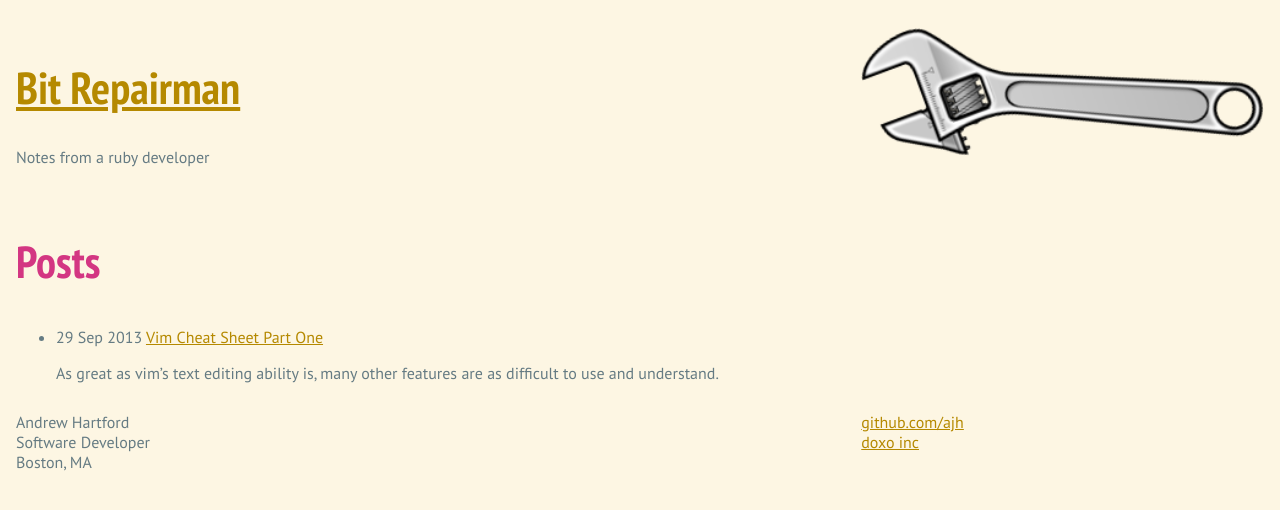
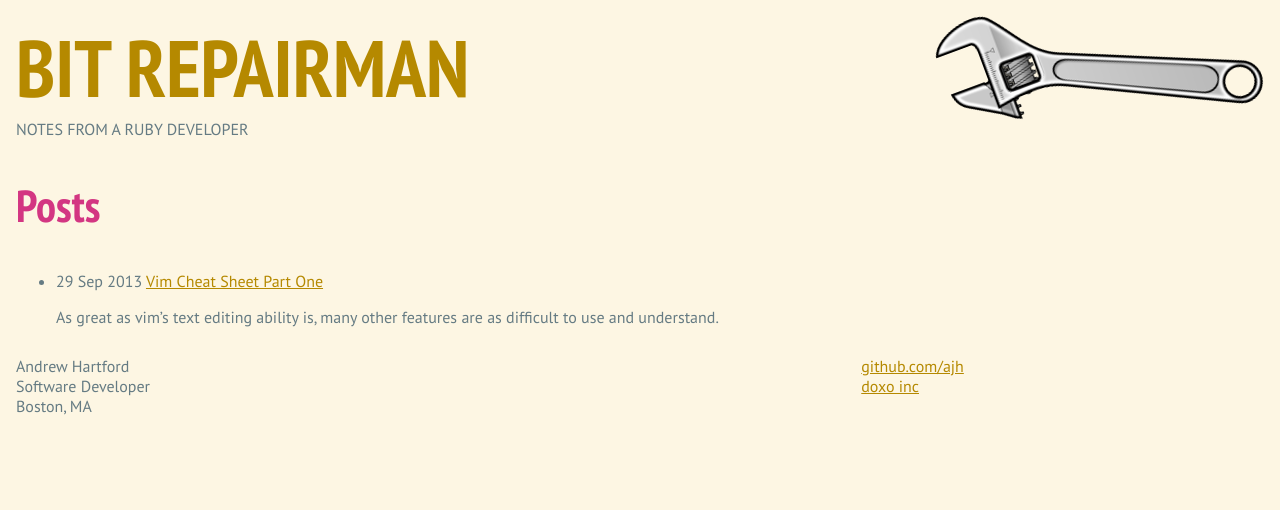
Before and after one commit to ajh/ajh.github.io, a Jekyll site: the page built from index.html, in a window 1280 px wide. Shown: the top 510 px of the page. Built offline with Jekyll 4.4.1, drawn with Linux system fonts in a browser that asks for light colours; Markdown is read by kramdown in place of the engine named in the settings.

Commit message:
Improve header style

```diff
--- a/_layouts/default.html
+++ b/_layouts/default.html
@@ -16,12 +16,10 @@
   </head>
 
   <body>
-    <header class="section group">
-      <div class="col span_2_of_3">
-        <h1 class="site_name"><a href="/">{{ site.name }}</a></h1>
-        <p class="tagline">Notes from a ruby developer</p>
-      </div>
-      <img class="wrench col span_1_of_3" src="{{ site.url }}/images/wrench.png"/>
+    <header>
+      <img class="wrench" src="{{ site.url }}/images/wrench.png"/>
+      <h1 class="site_name"><a href="/">{{ site.name }}</a></h1><br/>
+      <span class="tagline">Notes from a ruby developer</span>
     </header>
 
     <section class="section group">
--- a/css/main.css
+++ b/css/main.css
@@ -1,12 +1,3 @@
-/*Header*/
-/*======*/
-
-@media only screen and (max-width: 480px) {
-  header img.wrench, header p.tagline {
-    display: none;
-  }
-}
-
 /* These selection declarations have to be separate
    No text-shadow: twitter.com/miketaylr/status/12228805301
    Also: hot pink! */
@@ -21,7 +12,35 @@
   text-shadow: none;
 }
 
-/*Tables*/
+/*Header*/
+/*======*/
+
+@media only screen and (max-width: 480px) {
+  header img.wrench, header p.tagline {
+    display: none;
+  }
+}
+
+header .site_name {
+  color: #cb4b16;
+  display: inline;
+  font-size: 5em;
+  margin: 0;
+  text-transform: uppercase;
+  font-weight: bold;
+}
+header .site_name a {
+  text-decoration: none;
+}
+header .tagline {
+  margin-top: 0;
+  text-transform: uppercase;
+}
+header img.wrench {
+  float: right;
+}
+
+/*Articles*/
 /*======*/
 
 article table {
```
